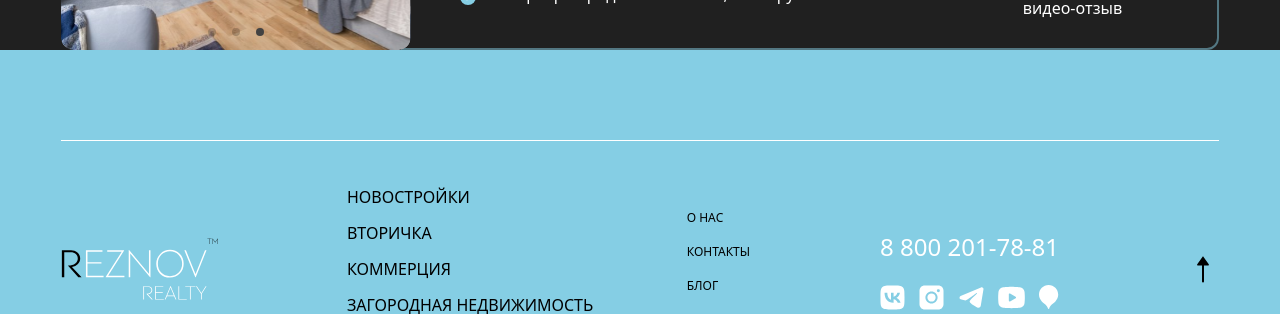
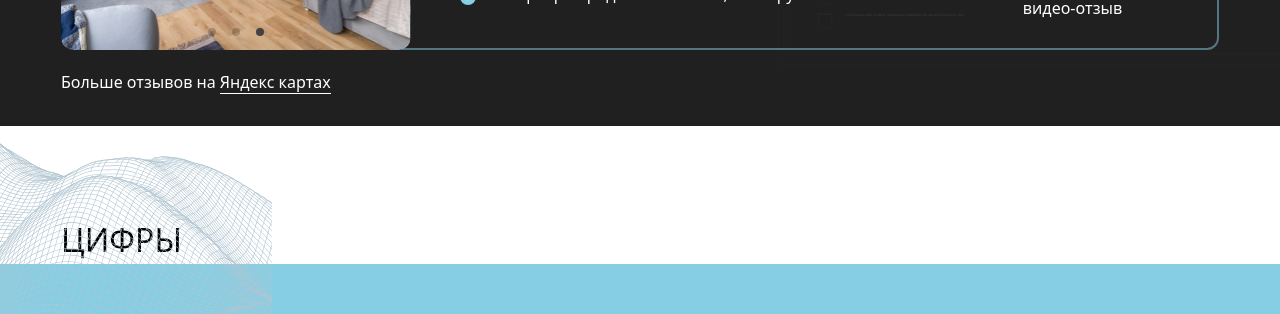
Before and after one commit to adamdediev/Reznov, a Next.js app: page /secondary in a window 1280 px wide. Shown: the part 1713-2027 px from the top of the page. Built offline with nearby package versions, Linux system fonts and the light colour scheme; what tailwind-hamburgers would draw is missing.

Commit message:
Added seo image

```diff
--- a/src/app/component/burger/SlideMenu.jsx
+++ b/src/app/component/burger/SlideMenu.jsx
@@ -25,9 +25,9 @@ export default function SlideMenu() {
           </div>
           <div className='slide-menu__nav'>
             <ul>
-              <li>главная</li>
+              <a href="/"><li>главная</li></a>
               <li>новостройки</li>
-              <li>вторичное жилье</li>
+              <a href="/secondary"><li>вторичное жилье</li></a>
               <li>коммерческая</li>
               <li>загородная</li>
               <li>ипотека</li>
--- /dev/null
+++ b/src/app/component/secondary-numbers/Numbers.jsx
@@ -0,0 +1,11 @@
+
+export default function Numbers() {
+  return (
+    <section className='numbers'>
+     <div className="container">
+      <h2 className="title-block">цифры</h2>
+
+     </div>
+    </section>
+  )
+}
--- /dev/null
+++ b/src/app/component/secondary-numbers/numbers.scss
@@ -0,0 +1,16 @@
+.numbers{
+    background: #fff;
+    position: relative;
+    &::before{
+        content: '';
+        position: absolute;
+        background: url('/image/number-background.svg') no-repeat;
+        display: block;
+        width: 1020px;
+        height: 1000px;
+
+    }
+    .title-block{
+        margin-top: 0px;
+    }
+}
--- a/src/app/component/secondary-story/Story.jsx
+++ b/src/app/component/secondary-story/Story.jsx
@@ -1,7 +1,6 @@
 import image1 from '../../../../public/image/carousel-1.svg';
 import image2 from '../../../../public/image/carousel-2.svg';
 import image3 from '../../../../public/image/carousel-3.svg';
-// import video from '../../../../public/video/video-1.mp4';
 import StoryCard from '../story-card/StoryCard';
 import StoryCardMobile from '../story-card/StoryCardMobile';
 
@@ -52,9 +51,9 @@ export default function Story() {
             images={story.images}
           />
         ))}
+        <div className="text-white text-left">Больше отзывов на <a className="border-b border-white" href="https://yandex.ru/maps/-/CDSqnTOz">Яндекс картах</a></div>
         </div>
         <div className="story__card-mobile">
-
           <StoryCardMobile slides={stories} />
         </div>
       </div>
--- a/src/app/component/secondary-story/story.scss
+++ b/src/app/component/secondary-story/story.scss
@@ -23,6 +23,18 @@
         display: flex;
         flex-direction:column;
         gap:20px;
+        position: relative;
+        padding-bottom: 32px;
+        &::before{
+            content: '';
+            position: absolute;
+            background: url('/image/shema-advantages-story.svg') no-repeat;
+            display: block;
+            width: 1020px;
+            height: 1000px;
+            right:-50%;
+            top: -100px;
+        }
         @include respond-to($tablet){
             display: none;
         }
--- a/src/app/layout.tsx
+++ b/src/app/layout.tsx
@@ -1,5 +1,6 @@
 import type { Metadata } from "next";
 import "./globals.scss";
+import Head from 'next/head';
 import Header from './component/header/Header';
 import Footer from './component/footer/Footer';
 
@@ -24,6 +25,10 @@ export default function RootLayout({
 }>) {
   return (
     <html lang="en">
+      <Head>
+      <meta property="og:image" content="public/images/secondary-homepage-mobile.jpg" />
+      </Head>
+
       <body className="overflow-x-hidden">
         <Header/>
         <main>
--- a/src/app/secondary/page.jsx
+++ b/src/app/secondary/page.jsx
@@ -1,13 +1,14 @@
-import Carousel from '../component/carousel/Carousel';
+import './page.scss'
 import Homepage from '../component/secondary-homepage/Homepage'
 import Story from '../component/secondary-story/Story';
-import './page.scss'
+import Numbers from '../component/secondary-numbers/Numbers';
 
 export default function page() {
   return (
     <>
     <Homepage />
     <Story />
+    <Numbers />
     </>
   )
 }
--- a/src/app/secondary/page.scss
+++ b/src/app/secondary/page.scss
@@ -30,6 +30,7 @@ $footer-color-arrow: brightness(0) saturate(100%) invert(0%) sepia(0%) saturate(
 @import '../component/dialog-with-form/dialog.scss';
 @import '../component/secondary-homepage/homepage.scss';
 @import '../component/secondary-story/story.scss';
+@import '../component/secondary-numbers/numbers.scss';
 
 
 :root{
```
Also changed, not shown: public/image/number-background.svg (added), public/image/shema-advantages-story.svg (added).
